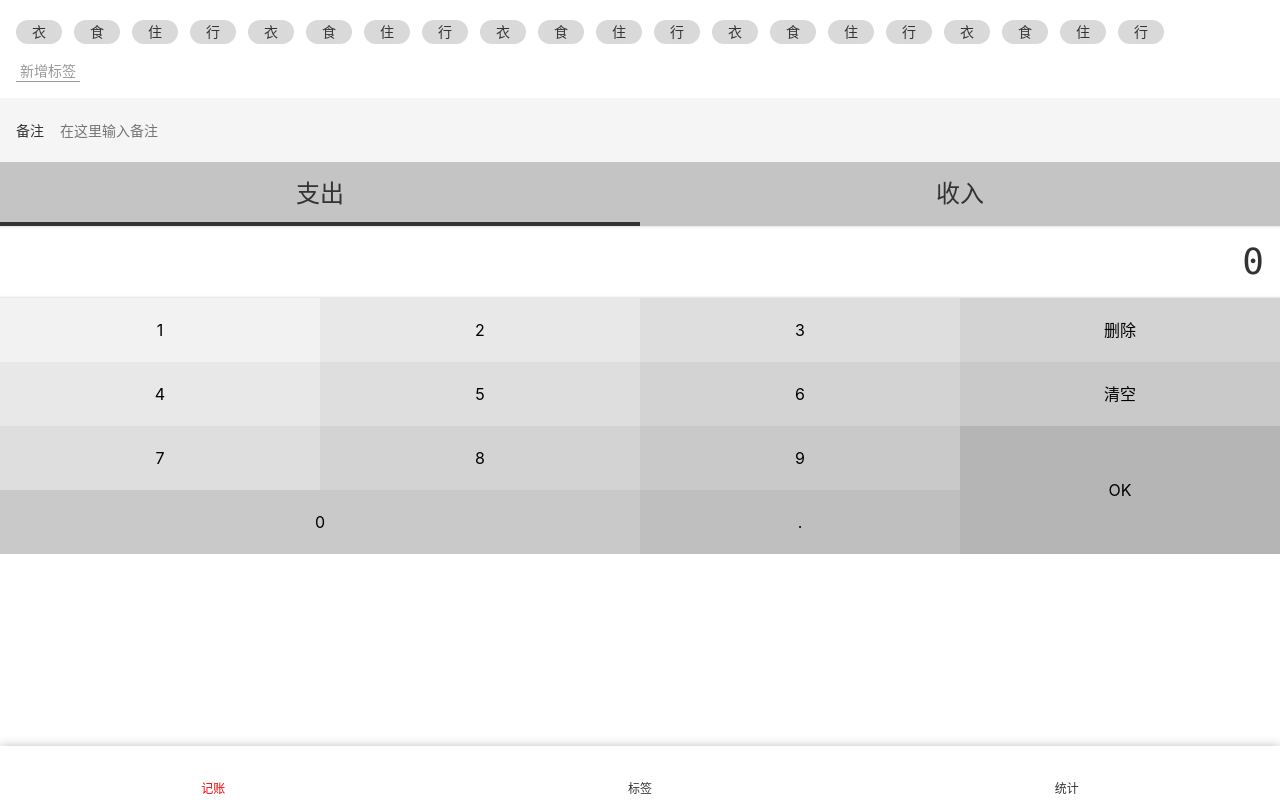
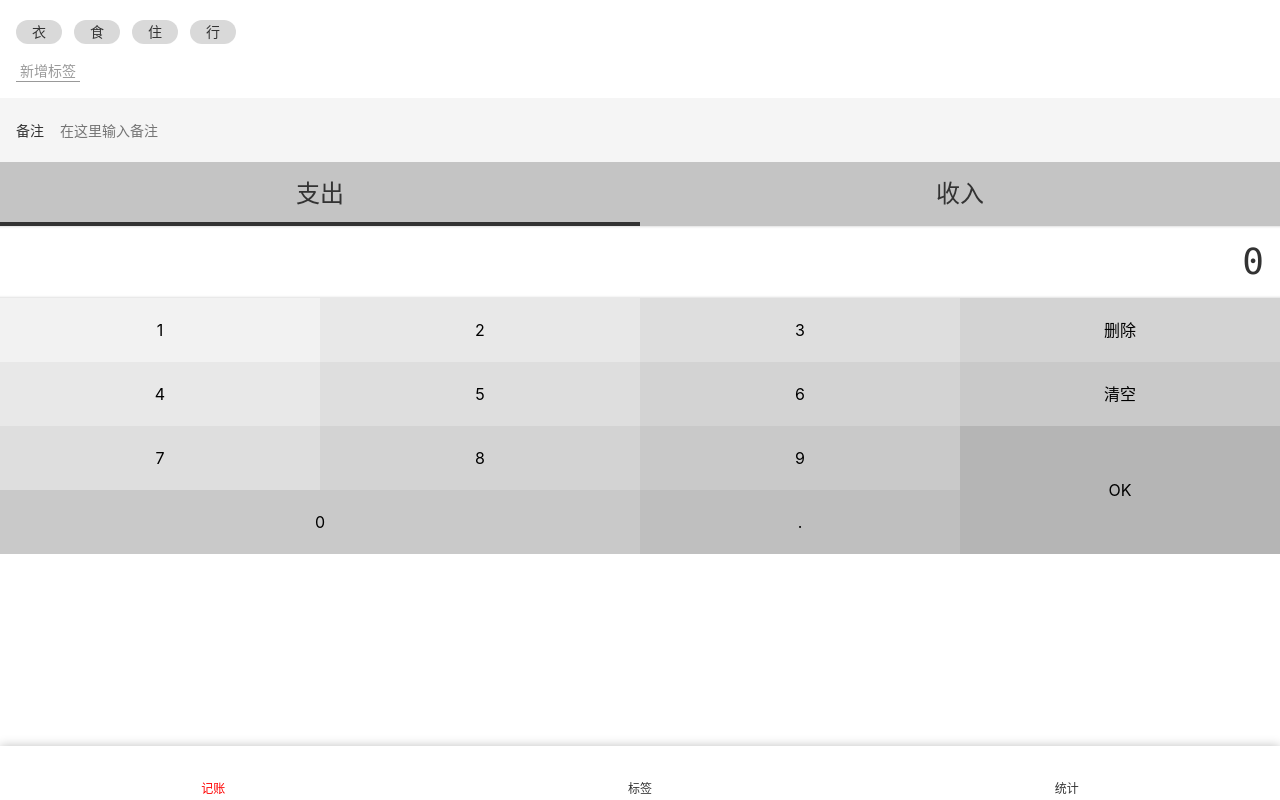
Before and after one commit to Hefeixiong/morney, a Vue app: page /#/money in a window 1280 px wide. Built offline with nearby package versions, Linux system fonts and the light colour scheme.

Commit message:
Tags里面的标签可以选中取消

```diff
--- a/src/components/Money/Tags.vue
+++ b/src/components/Money/Tags.vue
@@ -4,34 +4,29 @@
       <button>新增标签</button>
     </div>
     <ul class="current">
-      <li>衣</li>
-      <li>食</li>
-      <li>住</li>
-      <li>行</li>
-      <li>衣</li>
-      <li>食</li>
-      <li>住</li>
-      <li>行</li>
-      <li>衣</li>
-      <li>食</li>
-      <li>住</li>
-      <li>行</li>
-      <li>衣</li>
-      <li>食</li>
-      <li>住</li>
-      <li>行</li>
-      <li>衣</li>
-      <li>食</li>
-      <li>住</li>
-      <li>行</li>
+      <li v-for="tag in dataSource" :key="tag" @click="toggle(tag)" :class="{selected: selectTags.indexOf(tag) >= 0}">{{ tag }}</li>
     </ul>
   </div>
 </template>
 
 <script lang="ts">
-export default {
-  name: 'Tags'
-};
+import Vue from 'vue';
+import {Component, Prop} from 'vue-property-decorator';
+
+@Component
+export default class Notes extends Vue {
+  @Prop() dataSource: string[] | undefined;
+  selectTags: string[] = [];
+
+  toggle(tag: string) {
+    const index = this.selectTags.indexOf(tag)
+    if (index >= 0) {
+      this.selectTags.splice(index , 1)
+    }else {
+      this.selectTags.push(tag)
+    }
+  }
+}
 </script>
 
 <style lang="scss" scoped>
@@ -47,7 +42,8 @@ export default {
     flex-wrap: wrap;
 
     > li {
-      background: #d9d9d9;
+      $bg : #d9d9d9;
+      background: $bg;
       $h: 24px;
       height: $h;
       line-height: $h;
@@ -55,6 +51,10 @@ export default {
       padding: 0 16px;
       margin-right: 12px;
       margin-top: 4px;
+      &.selected {
+        background: darken($bg , 50%);
+        color: white;
+      }
     }
   }
 
--- a/src/views/Money.vue
+++ b/src/views/Money.vue
@@ -1,20 +1,25 @@
 <template>
   <Layout>
-    <Tags/>
+    <Tags :data-source="tags"/>
     <Notes/>
-    <Types :xxx="333" />
+    <Types/>
     <NumberPad/>
   </Layout>
 </template>
 
-<script lang="ts">
-import Tags from '@/components/Money/Tags.vue';
-import Notes from '@/components/Money/Notes.vue';
-import Types from '@/components/Money/Types.vue';
-import NumberPad from '@/components/Money/NumberPad.vue';
+<script>
+import Tags from '@/components/Money/Tags.vue'
+import Notes from '@/components/Money/Notes.vue'
+import Types from '@/components/Money/Types.vue'
+import NumberPad from '@/components/Money/NumberPad.vue'
 
 export default {
   name: 'Money',
-  components:{Tags , Notes , Types , NumberPad}
-};
+  components: {Tags, Notes, Types, NumberPad},
+  data() {
+    return {
+      tags: ['衣', '食', '住', '行']
+    }
+  }
+}
 </script>
```
